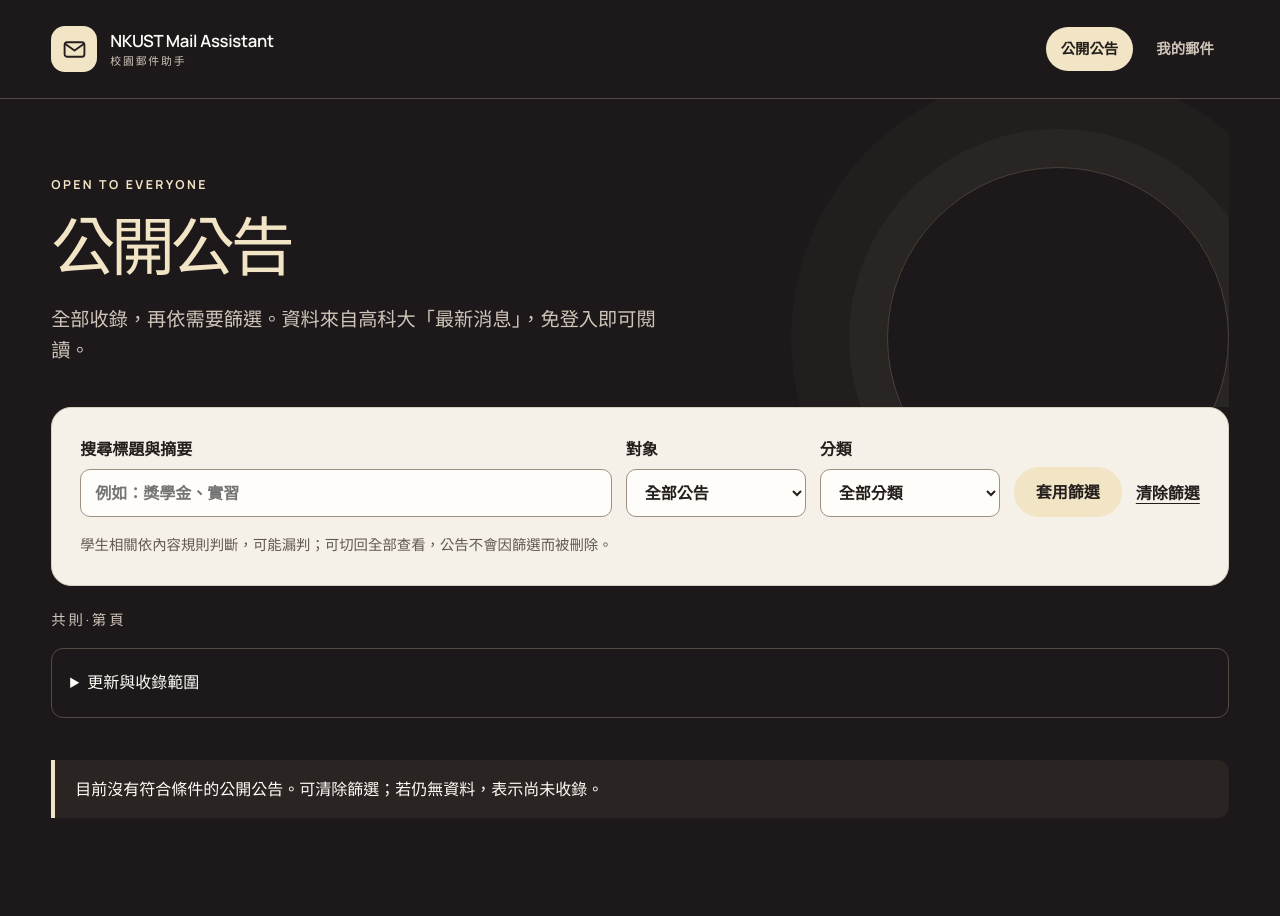
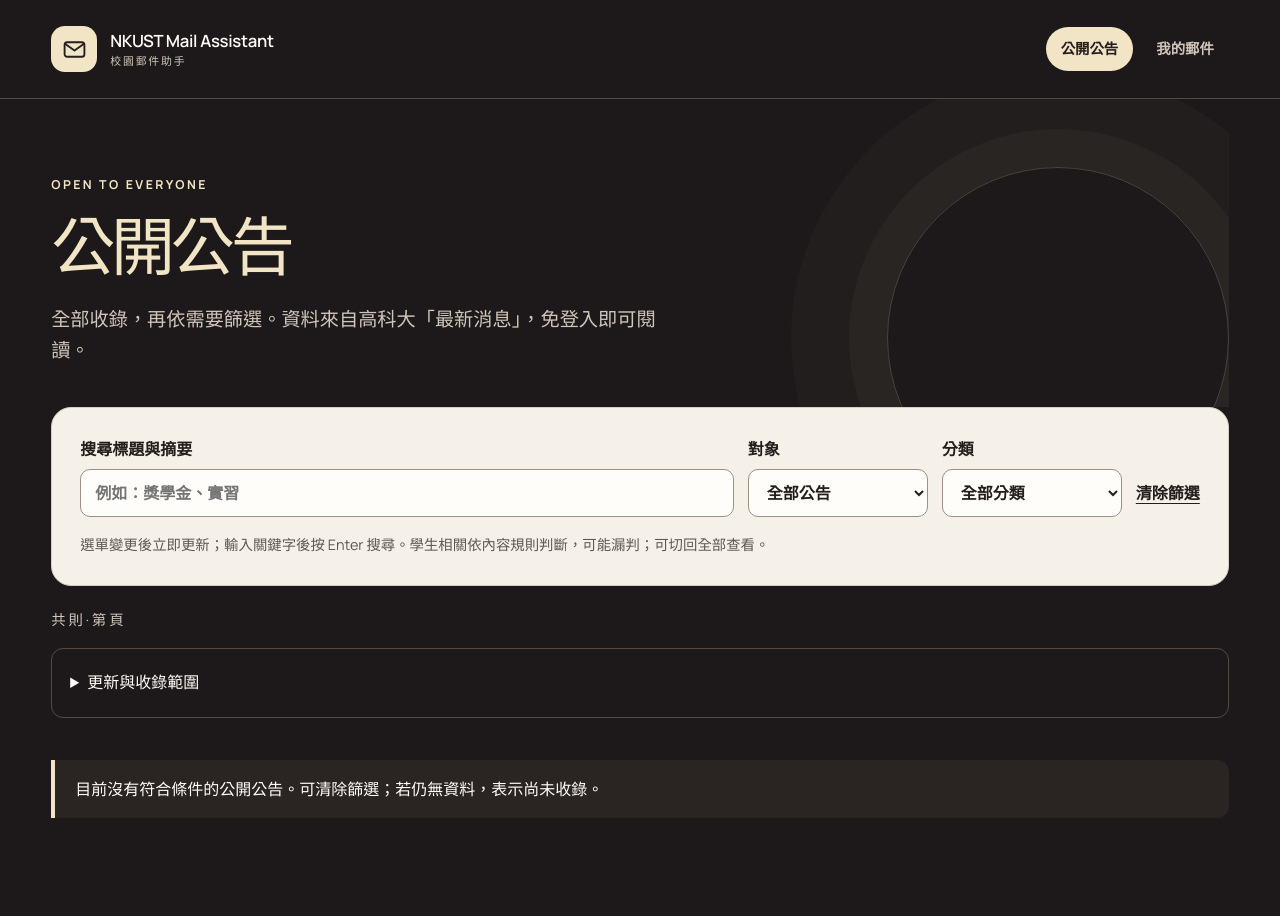
Before and after one commit to brocoli1024/Nkust-Mail-Assistant, a Python web app: template app/templates/web/public_announcements.html in a window 1280 px wide. Run offline with Jinja, Linux system fonts and the light colour scheme; the template is opened without the code that fills it, so the values that code supplies are empty.

Commit message:
feat: apply public announcement filters immediately on selection

```diff
--- a/app/templates/web/public_announcements.html
+++ b/app/templates/web/public_announcements.html
@@ -4,19 +4,20 @@
   <meta charset="utf-8"><meta name="viewport" content="width=device-width, initial-scale=1">
   {% include 'pwa_head.html' %}<title>公開公告 · NKUST Mail Assistant</title>
   <link rel="stylesheet" href="/assets/account.css?v=public-1">
+  <script src="/assets/announcement-filters.js" defer></script>
 </head>
 <body><div class="site-shell">
   {% set active_page = 'public' %}{% include 'site_header.html' %}
   <main id="main-content" class="page-content">
     <section class="hero compact" aria-labelledby="page-title"><div><p class="eyebrow">OPEN TO EVERYONE</p><h1 id="page-title">公開公告</h1><p>全部收錄，再依需要篩選。資料來自高科大「最新消息」，免登入即可閱讀。</p></div></section>
     <section class="filter-panel" aria-label="搜尋與篩選公開公告">
-      <form method="get" action="/public/announcements" class="filters public-filters">
-        <label>搜尋標題與摘要<input type="search" name="q" value="{{ q }}" maxlength="200" placeholder="例如：獎學金、實習"></label>
+      <form method="get" action="/public/announcements" class="filters public-filters" id="announcement-filters" aria-describedby="public-filter-help">
+        <label>搜尋標題與摘要<input type="search" name="q" value="{{ q }}" maxlength="200" placeholder="例如：獎學金、實習" enterkeyhint="search"></label>
         <label>對象<select name="audience"><option value="all" {% if audience == 'all' %}selected{% endif %}>全部公告</option><option value="student" {% if audience == 'student' %}selected{% endif %}>學生相關</option></select></label>
         <label>分類<select name="category"><option value="">全部分類</option>{% for name in categories + ('未分類',) %}<option {% if category == name %}selected{% endif %}>{{ name }}</option>{% endfor %}</select></label>
-        <button type="submit" class="button">套用篩選</button><a class="text-link dark" href="/public/announcements">清除篩選</a>
+        <noscript><button type="submit" class="button">套用篩選</button></noscript><a class="text-link dark" href="/public/announcements">清除篩選</a>
       </form>
-      <p class="filter-help">學生相關依內容規則判斷，可能漏判；可切回全部查看，公告不會因篩選而被刪除。</p>
+      <p class="filter-help" id="public-filter-help">選單變更後立即更新；輸入關鍵字後按 Enter 搜尋。學生相關依內容規則判斷，可能漏判；可切回全部查看。</p>
     </section>
     <p class="results-meta" role="status">共 {{ total }} 則 · 第 {{ page_number }} 頁</p>
     <details class="public-source-status"><summary>更新與收錄範圍</summary>
```
